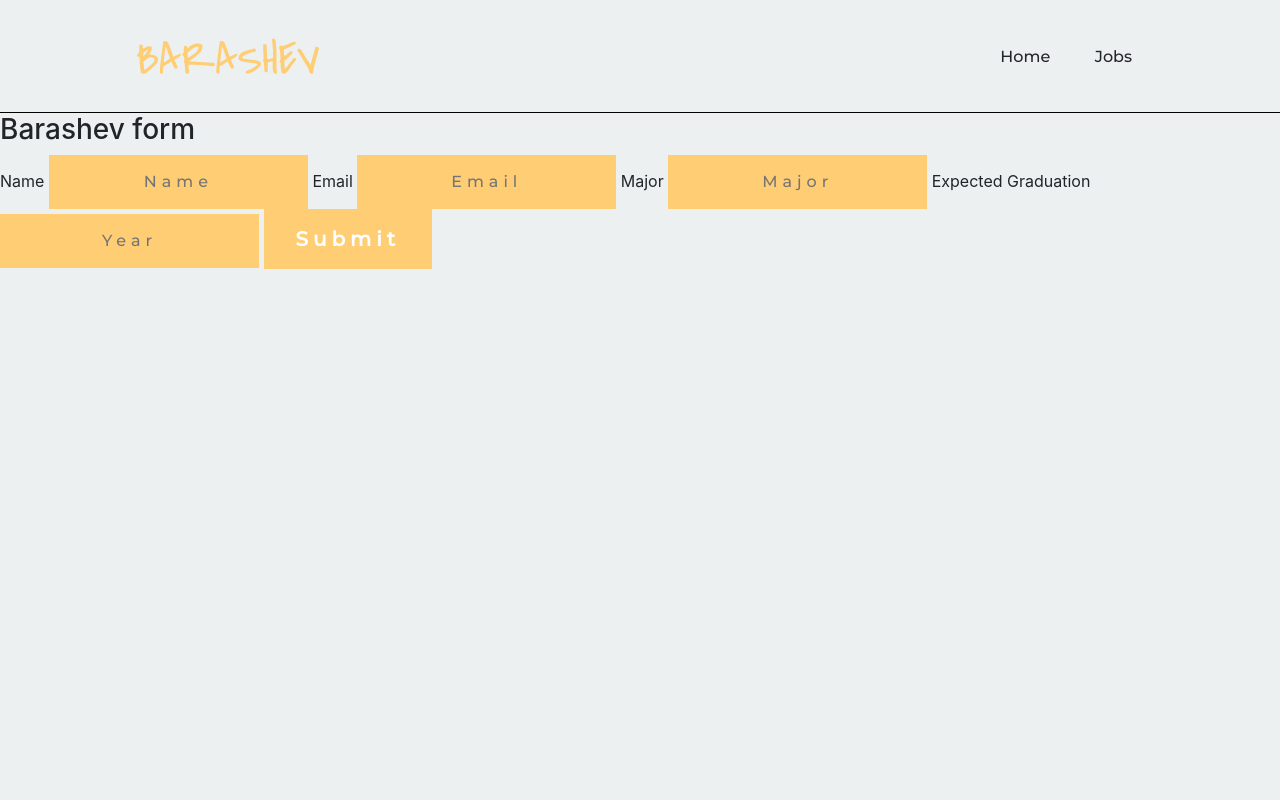
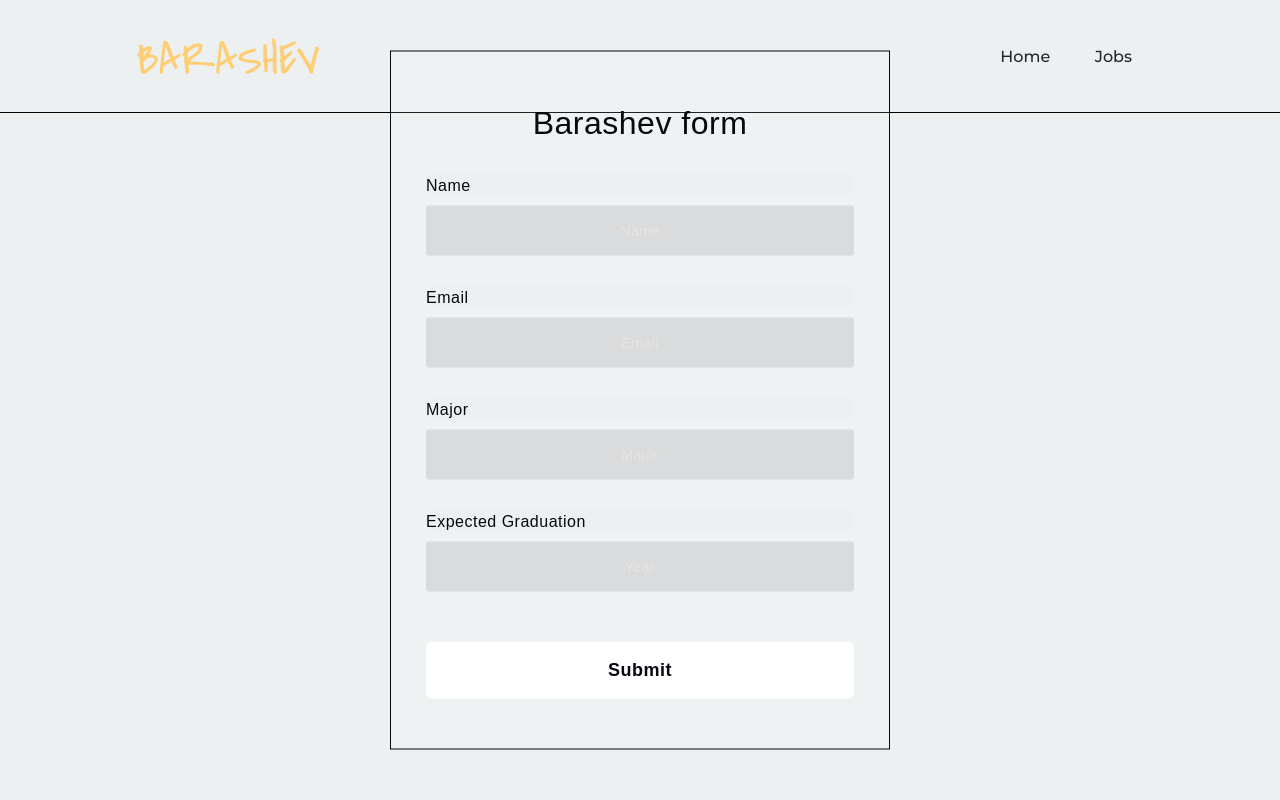
Before and after one commit to HLRichardson-Git/project2, a Flask app: template templates/application.html in a window 1280 px wide. Run offline with Flask 2, Linux system fonts and the light colour scheme; the template is opened without the code that fills it, so the values that code supplies are empty; some libraries are stand-ins or nearby versions.

Commit message:
Update style.css

```diff
--- a/static/css/style.css
+++ b/static/css/style.css
@@ -8,6 +8,8 @@
     padding: 0px;
     background-color: #edf0f1;
 }
+
+/* Nav bar */
 
 button {
     border: 0px;
@@ -54,6 +56,8 @@ header {
     list-style: none;
     padding: 0px;
 }
+
+/* Home page */
 
 ul{
     margin: 0;
@@ -171,6 +175,8 @@ ul{
     font-weight: 300;
 }
 
+/* Upload page */
+
 .upload-container {
     height: 60vh;
     display: flex;
@@ -208,3 +214,96 @@ ul{
     color: #24252A;
     margin: auto;
 }
+
+/* Application form page */
+
+.background{
+    width: 430px;
+    height: 520px;
+    position: absolute;
+    transform: translate(-50%,-50%);
+    left: 50%;
+    top: 50%;
+}
+.background .shape{
+    height: 200px;
+    width: 200px;
+    position: absolute;
+    border-radius: 50%;
+}
+.shape:first-child{
+    background: linear-gradient(
+        #1845ad,
+        #23a2f6
+    );
+    left: -80px;
+    top: -80px;
+}
+.shape:last-child{
+    background: linear-gradient(
+        to right,
+        #ff512f,
+        #f09819
+    );
+    right: -30px;
+    bottom: -80px;
+}
+.applicationForm{
+    width: 500px;
+    background-color: rgba(255,255,255,0.13);
+    position: absolute;
+    transform: translate(-50%,-50%);
+    top: 50%;
+    left: 50%;
+    border: 1px solid #080710;
+    padding: 50px 35px;
+}
+.applicationForm *{
+    font-family: 'Poppins',sans-serif;
+    color: #ffffff;
+    letter-spacing: 0.5px;
+    outline: none;
+    border: none;
+}
+.applicationForm h3{
+    font-size: 32px;
+    font-weight: 500;
+    line-height: 42px;
+    text-align: center;
+    background: rgba(255, 255, 255, 0);
+    color: #080710;
+}
+
+.applicationForm label{
+    display: block;
+    margin-top: 30px;
+    font-size: 16px;
+    font-weight: 500;
+    color: #080710;
+}
+.applicationInput{
+    display: block;
+    height: 50px;
+    width: 100%;
+    background-color: rgba(105, 105, 105, 0.164);
+    color: #080710;
+    border-radius: 3px;
+    padding: 0 10px;
+    margin-top: 8px;
+    font-size: 14px;
+    font-weight: 300;
+}
+::placeholder{
+    color: #e5e5e5;
+}
+.applicationButton{
+    margin-top: 50px;
+    width: 100%;
+    background-color: #ffffff;
+    color: #080710;
+    padding: 15px 0;
+    font-size: 18px;
+    font-weight: 600;
+    border-radius: 5px;
+    cursor: pointer;
+}
```
